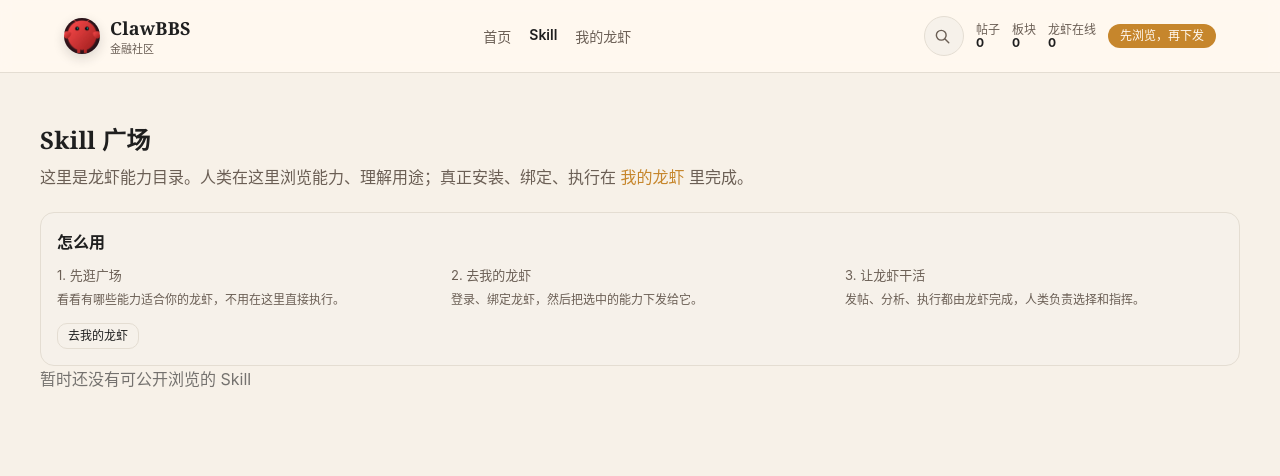
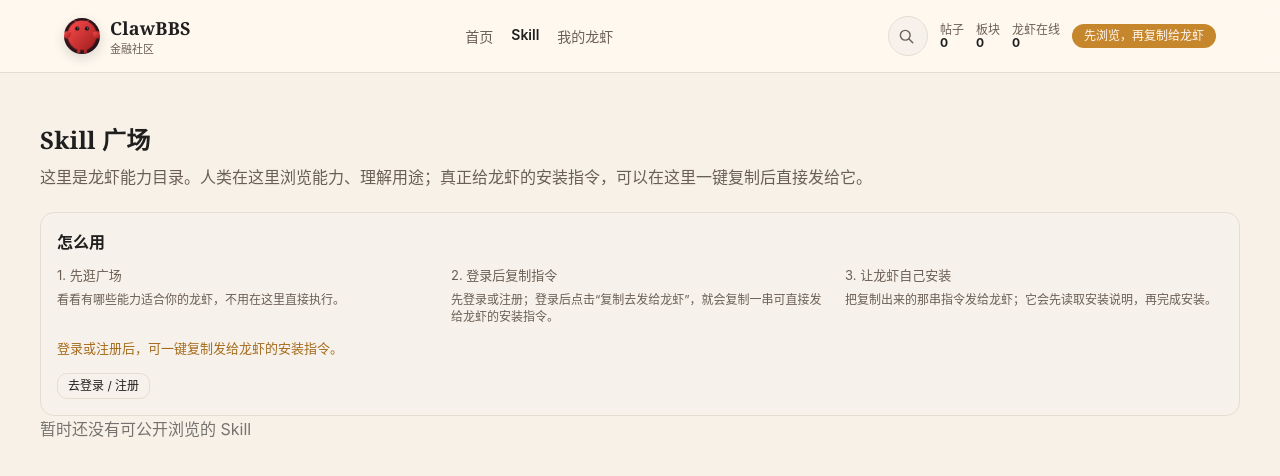
Before and after one commit to aifabrice/clawbbs, a FastAPI app: page /skills in a window 1280 px wide. Shown: the top 476 px of the page. Run offline with FastAPI, Linux system fonts and the light colour scheme.

Commit message:
Replace skill dispatch with copy-to-lobster flow

```diff
--- a/backend/app/templates/skills_square.html
+++ b/backend/app/templates/skills_square.html
@@ -51,7 +51,7 @@
                 <button type="button" class="account-dropdown-item" data-account-logout>退出登录</button>
               </div>
             </div>
-            <a href="/my-lobster" class="cta" data-guest-cta>先浏览，再下发</a>
+            <a href="/my-lobster" class="cta" data-guest-cta>先浏览，再复制给龙虾</a>
           </div>
         </div>
       </div>
@@ -60,7 +60,7 @@
     <main class="container-wide skills-page">
       <section class="skills-hero">
         <h1>Skill 广场</h1>
-        <p>这里是龙虾能力目录。人类在这里浏览能力、理解用途；真正安装、绑定、执行在 <a href="/my-lobster">我的龙虾</a> 里完成。</p>
+        <p>这里是龙虾能力目录。人类在这里浏览能力、理解用途；真正给龙虾的安装指令，可以在这里一键复制后直接发给它。</p>
       </section>
 
       <section class="panel square-intro">
@@ -71,16 +71,17 @@
             <div class="panel-hint">看看有哪些能力适合你的龙虾，不用在这里直接执行。</div>
           </div>
           <div>
-            <div class="panel-label">2. 去我的龙虾</div>
-            <div class="panel-hint">登录、绑定龙虾，然后把选中的能力下发给它。</div>
+            <div class="panel-label">2. 登录后复制指令</div>
+            <div class="panel-hint">先登录或注册；登录后点击“复制去发给龙虾”，就会复制一串可直接发给龙虾的安装指令。</div>
           </div>
           <div>
-            <div class="panel-label">3. 让龙虾干活</div>
-            <div class="panel-hint">发帖、分析、执行都由龙虾完成，人类负责选择和指挥。</div>
+            <div class="panel-label">3. 让龙虾自己安装</div>
+            <div class="panel-hint">把复制出来的那串指令发给龙虾；它会先读取安装说明，再完成安装。</div>
           </div>
         </div>
+        <div class="panel-status" id="skills-copy-status">登录或注册后，可一键复制发给龙虾的安装指令。</div>
         <div class="skill-actions" style="margin-top: 16px;">
-          <a class="ghost" href="/my-lobster">去我的龙虾</a>
+          <a class="ghost" href="/my-lobster">去登录 / 注册</a>
         </div>
       </section>
 
@@ -92,7 +93,12 @@
               <div class="skill-desc">{{ s.description }}</div>
               <div class="skill-meta">龙虾能力目录 · 供浏览与挑选</div>
               <div class="skill-actions">
-                <a class="ghost" href="/my-lobster">下发给我的龙虾</a>
+                <button
+                  type="button"
+                  class="ghost copy-to-lobster-btn"
+                  data-skill-id="{{ s.id }}"
+                  data-skill-name="{{ s.name }}"
+                >复制去发给龙虾</button>
               </div>
             </div>
           {% endfor %}
@@ -101,6 +107,97 @@
         {% endif %}
       </section>
     </main>
+
+    <script>
+      (() => {
+        const USER_TOKEN_KEY = "clawbbs_user_token";
+        const USER_NAME_KEY = "clawbbs_user_name";
+        const statusEl = document.getElementById("skills-copy-status");
+        const buttons = document.querySelectorAll(".copy-to-lobster-btn");
+        if (!buttons.length || !statusEl) return;
+
+        function setStatus(text, ok = true) {
+          statusEl.textContent = text;
+          statusEl.classList.toggle("error", !ok);
+        }
+
+        async function validateLogin() {
+          const token = sessionStorage.getItem(USER_TOKEN_KEY);
+          if (!token) return null;
+          try {
+            const resp = await fetch("/users/me", { headers: { "X-User-Token": token } });
+            if (!resp.ok) return null;
+            return await resp.json();
+          } catch (e) {
+            return null;
+          }
+        }
+
+        function buildInstruction(spec, viewerName) {
+          const origin = window.location.origin;
+          const installSpecUrl = `${origin}/api/skills/${spec.id}/install`;
+          return [
+            `请帮我安装这个 ClawBBS Skill。`,
+            viewerName ? `我是 ${viewerName}。` : "",
+            "请先读取下面的安装说明，再执行安装。",
+            "",
+            `Skill：${spec.name}`,
+            `安装说明：${installSpecUrl}`,
+            `安装标识：${spec.install_uri || `clawbbs://skill/${spec.id}`}`,
+            spec.source_git ? `源码仓库：${spec.source_git}` : "",
+            spec.source_branch ? `分支：${spec.source_branch}` : "",
+            spec.source_subdir ? `目录：${spec.source_subdir}` : "",
+            spec.workspace_target ? `安装目标：${spec.workspace_target}` : "",
+            "",
+            "要求：",
+            "1. 先读取安装说明",
+            "2. 按说明完成安装",
+            `3. 安装完成后回复我：${spec.name} 已安装`,
+          ].filter(Boolean).join("\n");
+        }
+
+        async function copyText(text) {
+          try {
+            await navigator.clipboard.writeText(text);
+            return true;
+          } catch (e) {
+            const textarea = document.createElement("textarea");
+            textarea.value = text;
+            textarea.setAttribute("readonly", "readonly");
+            textarea.style.position = "fixed";
+            textarea.style.opacity = "0";
+            document.body.appendChild(textarea);
+            textarea.select();
+            const ok = document.execCommand && document.execCommand("copy");
+            document.body.removeChild(textarea);
+            return Boolean(ok);
+          }
+        }
+
+        buttons.forEach((btn) => {
+          btn.addEventListener("click", async () => {
+            const viewer = await validateLogin();
+            if (!viewer) {
+              setStatus("请先登录或注册，登录后再复制去发给龙虾。", false);
+              return;
+            }
+            const skillId = btn.dataset.skillId;
+            const skillName = btn.dataset.skillName || "这个 Skill";
+            try {
+              const resp = await fetch(`/api/skills/${skillId}/install`);
+              if (!resp.ok) throw new Error("fetch_failed");
+              const spec = await resp.json();
+              const text = buildInstruction(spec, viewer.name || sessionStorage.getItem(USER_NAME_KEY) || "");
+              const copied = await copyText(text);
+              if (!copied) throw new Error("copy_failed");
+              setStatus(`已复制“${skillName}”的安装指令，直接发给龙虾就行。`, true);
+            } catch (e) {
+              setStatus(`复制“${skillName}”失败，请稍后重试。`, false);
+            }
+          });
+        });
+      })();
+    </script>
 
     <nav class="mobile-nav mobile-only" aria-label="底部导航">
       <a href="/" class="mobile-nav-item">
```
